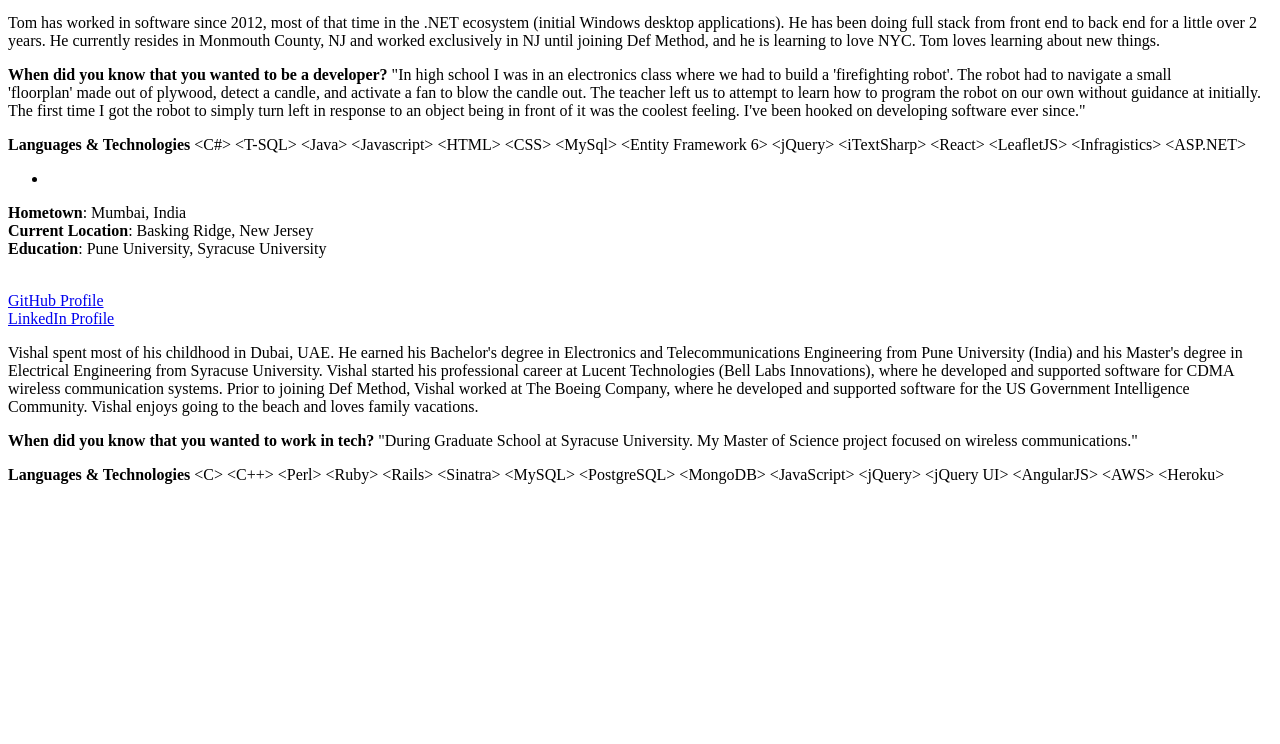
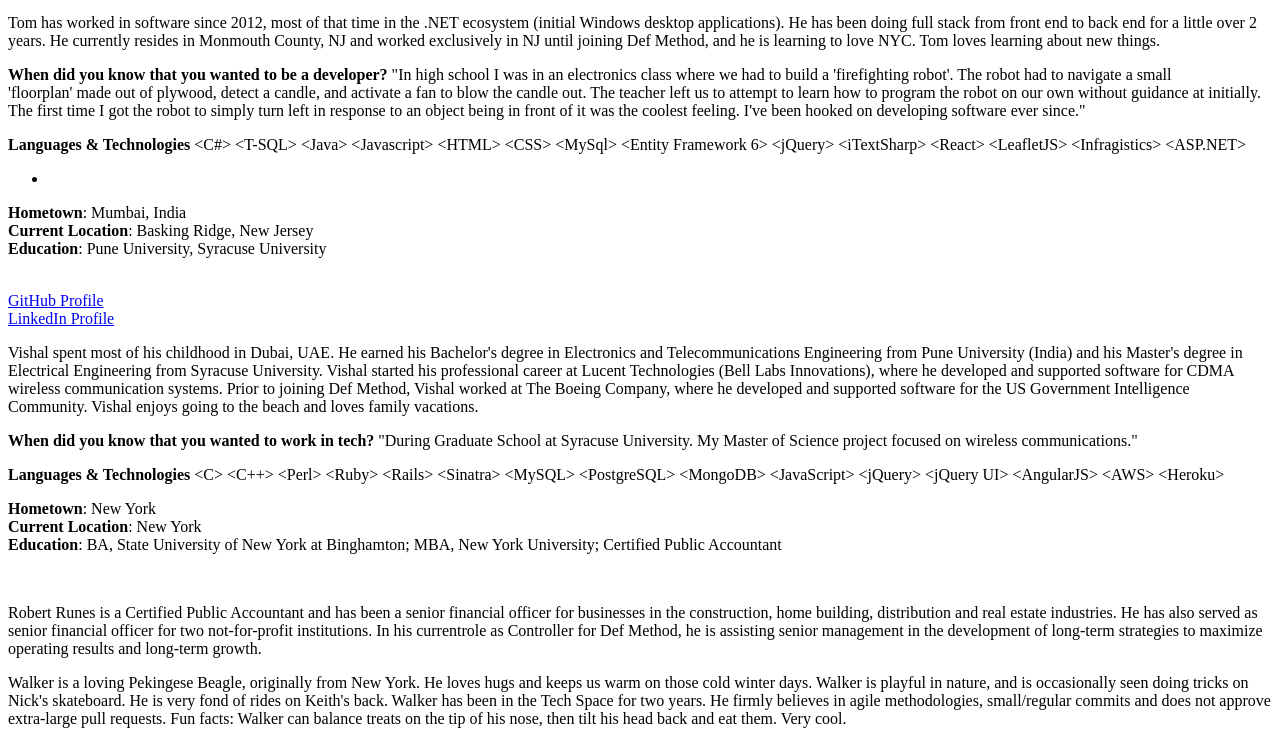
Before and after one commit to defmethodinc/def-method-website, a plain HTML site: page profiles.html in a window 1280 px wide. Shown: the part 6706-7450 px from the top of the page. Before the commit the page ends 7206 px from the top, so only its background shows below. Drawn offline with Linux system fonts and the light colour scheme.

Commit message:
added bob and walker

```diff
--- a/profiles.html
+++ b/profiles.html
@@ -726,5 +726,31 @@
         &lt;Sinatra&gt; &lt;MySQL&gt; &lt;PostgreSQL&gt; &lt;MongoDB&gt; &lt;JavaScript&gt; &lt;jQuery&gt; &lt;jQuery
         UI&gt; &lt;AngularJS&gt; &lt;AWS&gt; &lt;Heroku&gt;</p>
     </div>
+
+  <!-- Bob Runes -->
+  <div id='bob-info'>
+    <div id='hometown-location-education'>
+      <strong>Hometown</strong>: New York <br>
+      <strong>Current Location</strong>: New York <br>
+      <strong>Education</strong>:&nbsp;BA, State University of New York at Binghamton; MBA, New York University;
+      Certified Public Accountant</p> <br>
+    </div>
+    <div id='background'>
+      <p>Robert Runes is a Certified Public Accountant and has been a senior financial officer for businesses in the
+        construction, home building, distribution and real estate industries. He has also served as senior financial
+        officer for two not-for-profit institutions. In his currentrole as Controller for Def Method, he is assisting
+        senior management in the development of long-term strategies to maximize operating results and long-term growth.</p>
+    </div>
+  </div>
+
+  <!-- Walker -->
+  <div id='walker-info'>
+    <div id='background'>
+      <p>Walker is a loving Pekingese Beagle, originally from New York. He loves hugs and keeps us warm on those
+        cold winter days. Walker is playful in nature, and is occasionally seen doing tricks on Nick's skateboard.
+        He is very fond of rides on Keith's back. Walker has been in the Tech Space for two years. He firmly believes
+        in agile methodologies, small/regular commits and does not approve extra-large pull requests.
+        Fun facts: Walker can balance treats on the tip of his nose, then tilt his head back and eat them. Very cool.</p>
+    </div>
   </div>
 </html>
```
